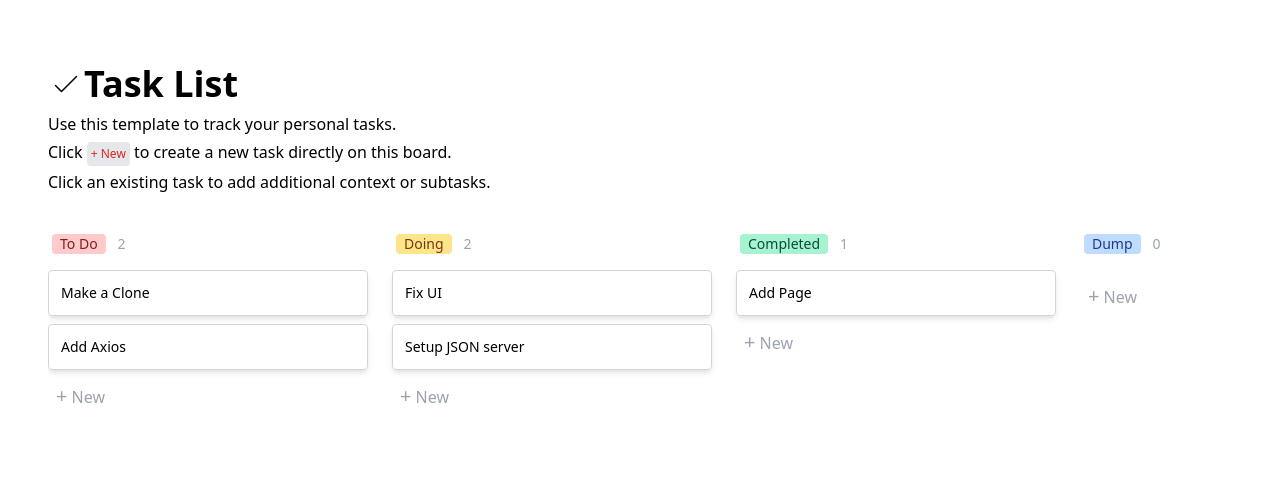
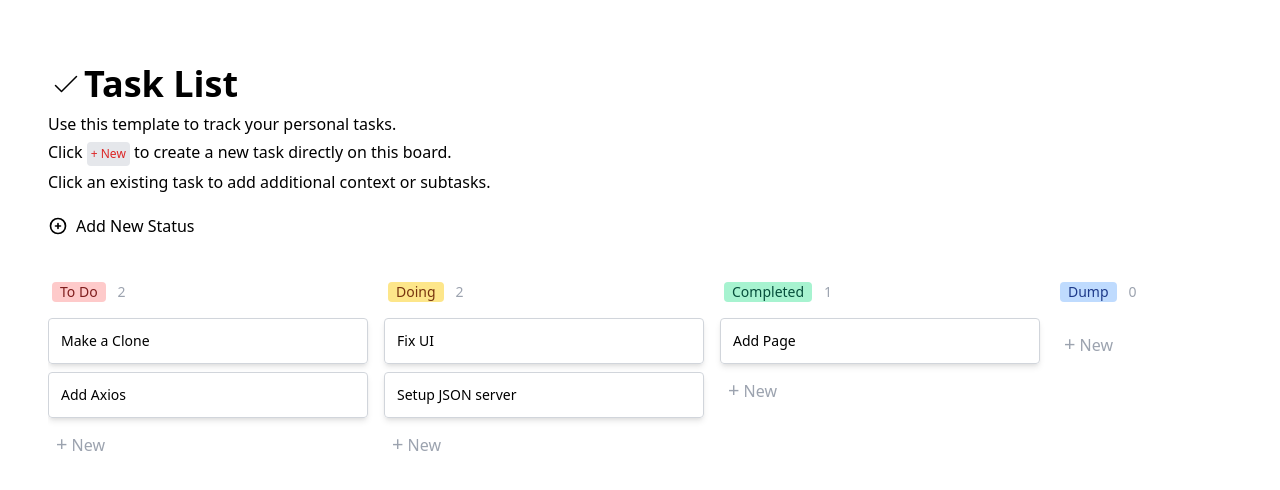
Before and after one commit to amolikvivian/task-tracker, a Nuxt app: page / in a window 1280 px wide. Shown: the top 490 px of the page. Built offline with nearby package versions, Linux system fonts and the light colour scheme; data requests are answered from the project's data file.

Commit message:
Added: Add New Status feature

```diff
--- a/components/TaskColumn.vue
+++ b/components/TaskColumn.vue
@@ -34,6 +34,7 @@
       @end="drag = false"
       :ghostClass="colors[0]"
       animation="400"
+      :move="checkMove"
     >
       <div v-for="(task, i) in tasks" :key="i">
         <TaskCard
@@ -91,6 +92,9 @@ export default {
     deleteTask(id) {
       this.tasks = this.tasks.filter((task) => task.id !== id)
     },
+    checkMove(e) {
+      console.log(e)
+    }
   },
 }
 </script>
--- a/pages/index.vue
+++ b/pages/index.vue
@@ -1,9 +1,28 @@
 <template>
   <div class="p-4 md:px-12 md:py-16">
     <Header />
-    <div v-if="tasks" class="flex overflow-x-auto items-top">
+    <div class="flex items-center py-5">
+      <button @click="toggleNewStatus()" class="flex flex items-center w-2/12">
+        <Icon name="plus-circle" /> <span class="pl-2">Add New Status</span>
+      </button>
+      <div v-if="showNewStatusLabel" class="flex items-center">
+        <input
+          type="text"
+          v-model="newStatusLabel"
+          placeholder="New Status Name"
+          class="focus:outline-none text-md border-l-2 border-gray-600 pl-2"
+        />
+        <button @click="saveNewStatus()" title="Save">
+          <Icon name="check" />
+        </button>
+        <button @click="cancelNewStatus()" class="pl-2" title="Cancel">
+          <Icon name="cross" />
+        </button>
+      </div>
+    </div>
+    <div v-if="tasks" class="flex overflow-x-auto pt-6">
       <TaskColumn
-        class="pt-10 pr-6"
+        class="pr-4"
         v-for="taskList in tasks"
         :key="taskList.t_id"
         :status="taskList.status"
@@ -11,6 +30,7 @@
         :colors="[taskList.bgColor, taskList.textColor]"
       />
     </div>
+
     <div v-else>
       <Loader />
     </div>
@@ -20,6 +40,12 @@
 <script>
 export default {
   name: 'IndexPage',
+  data() {
+    return {
+      showNewStatusLabel: false,
+      newStatusLabel: null,
+    }
+  },
   created() {
     if (!this.$store.getters.tasks) {
       this.$store.dispatch('getTasks')
@@ -33,5 +59,18 @@ export default {
       return this.$store.getters.uniqueStatus
     },
   },
+  methods: {
+    toggleNewStatus() {
+      this.showNewStatusLabel = true
+      // this.$store.dispatch('newStatus')
+    },
+    saveNewStatus() {
+      this.$store.dispatch('newStatus', this.newStatusLabel)
+      this.showNewStatusLabel = false
+    },
+    cancelNewStatus() {
+      this.showNewStatusLabel = false
+    },
+  },
 }
 </script>
--- a/store/index.js
+++ b/store/index.js
@@ -1,5 +1,5 @@
 import _ from 'lodash'
-
+import { v4 as uuid4 } from 'uuid'
 export const state = () => ({
   tasks: null,
   task: null,
@@ -30,7 +30,7 @@ export const mutations = {
             ...t,
             status: task.status,
             bgColor: task.bgColor,
-            textColor: task.textColor
+            textColor: task.textColor,
           }
           state.task = obj
         }
@@ -42,6 +42,15 @@ export const mutations = {
   },
   DELETE_TASK(state, id) {
     state.tasks = state.tasks.filter((task) => task.id !== id)
+  },
+  ADD_STATUS(state, data) {
+    state.tasks.push({
+      t_id: uuid4(),
+      status: data,
+      bgColor: 'bg-purple-200',
+      textColor: 'text-purple-900',
+      list: []
+    })
   },
 }
 
@@ -70,6 +79,9 @@ export const actions = {
     // let res = await this.$axios.delete('/tasks/ + id)
     commit('DELETE_TASK', id)
   },
+  newStatus({ commit }, payload) {
+    commit('ADD_STATUS', payload)
+  },
 }
 
 export const getters = {
```
